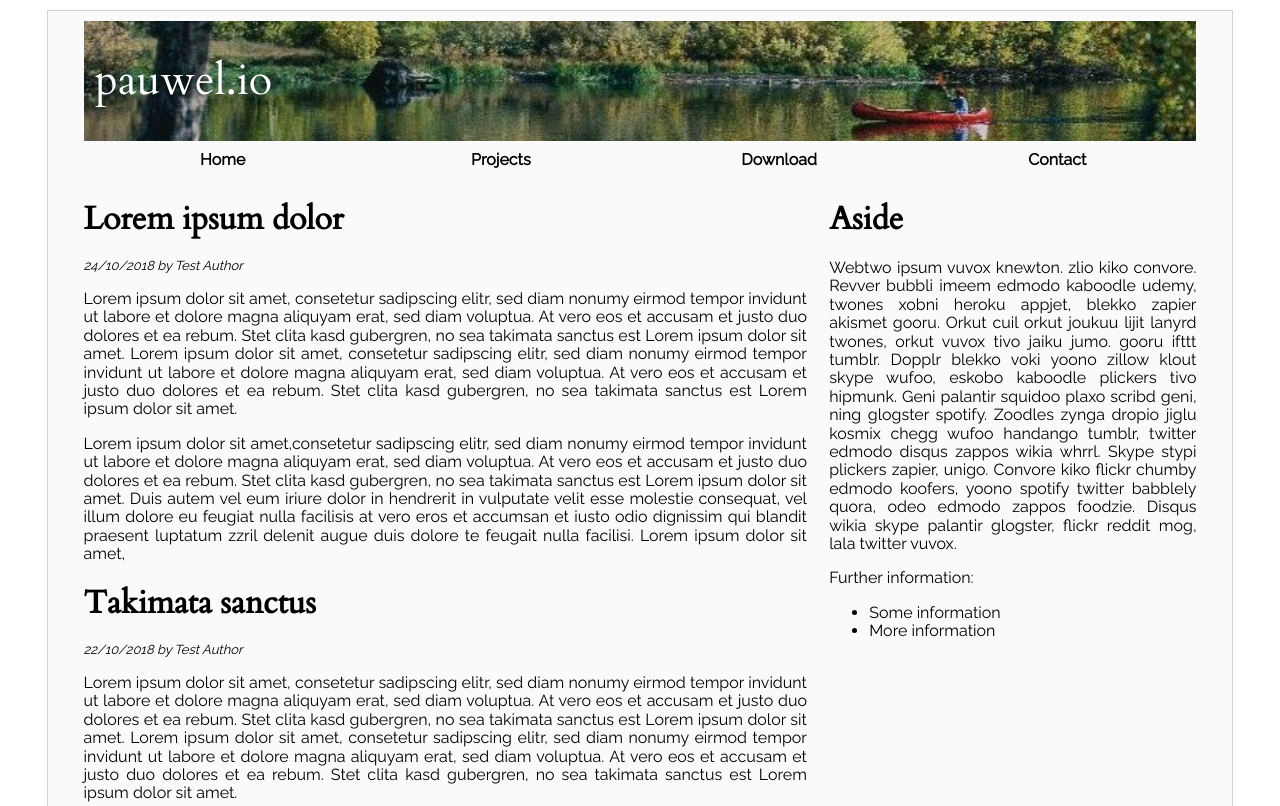
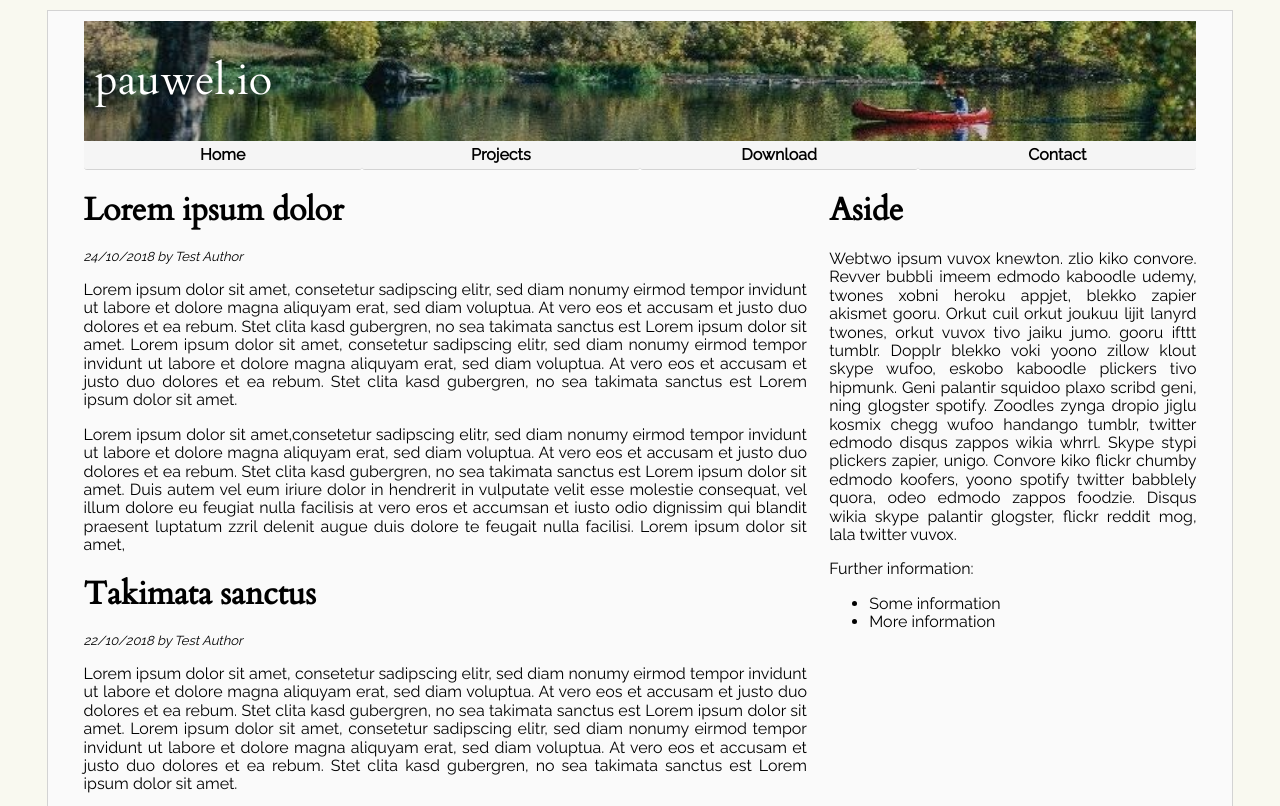
Before and after one commit to pauwell/pauwel-io, a plain HTML site: page html/home.html in a window 1280 px wide. Shown: the top 806 px of the page. Drawn offline with Linux system fonts and the light colour scheme.

Commit message:
Making navbar sticky.

```diff
--- a/css/color.css
+++ b/css/color.css
@@ -1,3 +1,7 @@
+body{
+  background: #f9f9f0;
+}
+
 .page {
   background: #fafafa;
   border: 1px solid lightgray;
@@ -7,11 +11,17 @@ header {
   color: white;
 }
 
+nav{
+  background: white;
+}
+
 nav > a {
   color: black;
+  background: whitesmoke;
   text-decoration: none;
+  border-bottom: 1px solid lightgray;
 }
 
 nav > a:hover {
-  background: lightgray;
+  background: rgb(226, 226, 226);
 }
--- a/css/layout.css
+++ b/css/layout.css
@@ -10,9 +10,11 @@ header {
 }
 
 nav {
+  position: sticky;
+  top: 0px;
   display: flex;
   justify-content: space-evenly;
-  padding: 5px 3%;
+  margin: 0 3%;
 }
 
 nav > a {
```
